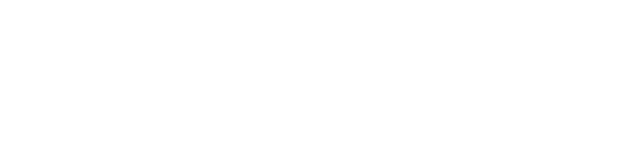
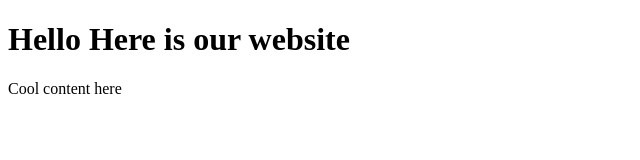
Before and after one commit to mhill18wt/WEB115-MH, a plain HTML site: page index.html in a window 1280 px wide. Shown: the whole page, without its empty margins (0-640 px from the left). Drawn offline with Linux system fonts and the light colour scheme.

Commit message:
Added content to index.html

```diff
--- a/index.html
+++ b/index.html
@@ -3,9 +3,10 @@
 <head>
     <meta charset="UTF-8">
     <meta name="viewport" content="width=device-width, initial-scale=1.0">
-    <title>Document</title>
+    <title>Example</title>
 </head>
 <body>
-
+    <h1>Hello Here is our website</h1>
+    <p>Cool content here</p>
 </body>
 </html>
```
